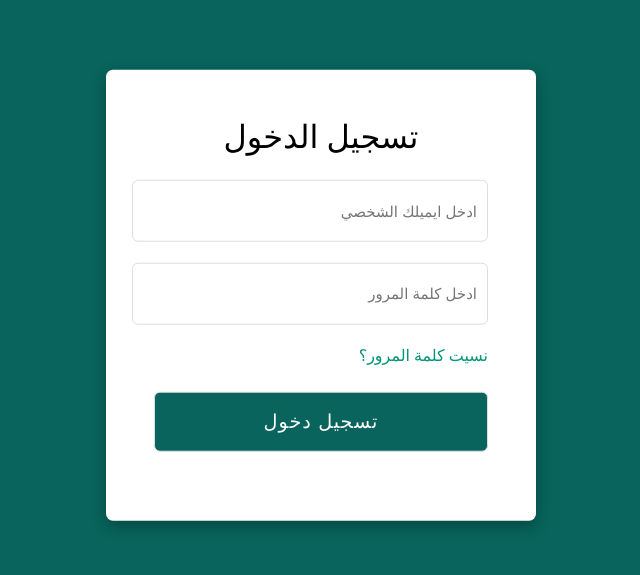
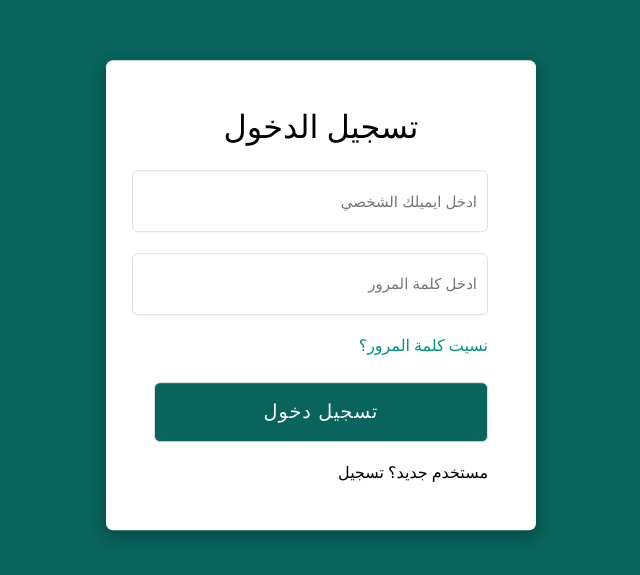
Before and after one commit to RashedSharahili/COOPInterns, a plain HTML site: page login.html in a window 1280 px wide. Shown: the part 105-680 px from the top of the page, without its empty margins (327-967 px from the left). Drawn offline with Linux system fonts and the light colour scheme.

Commit message:
edit test2

```diff
--- a/login.html
+++ b/login.html
@@ -17,6 +17,11 @@
                 <a href="#">نسيت كلمة المرور؟</a>
                 <input type="submit" class="button" value="تسجيل دخول">
             </form>
+            <div class="signup">
+               <span class="signup">مستخدم جديد؟
+                <label for="">تسجيل</label>
+               </span>
+            </div>
 
         </div>
     </div>
```
Also changed, not shown: test2.txt.
